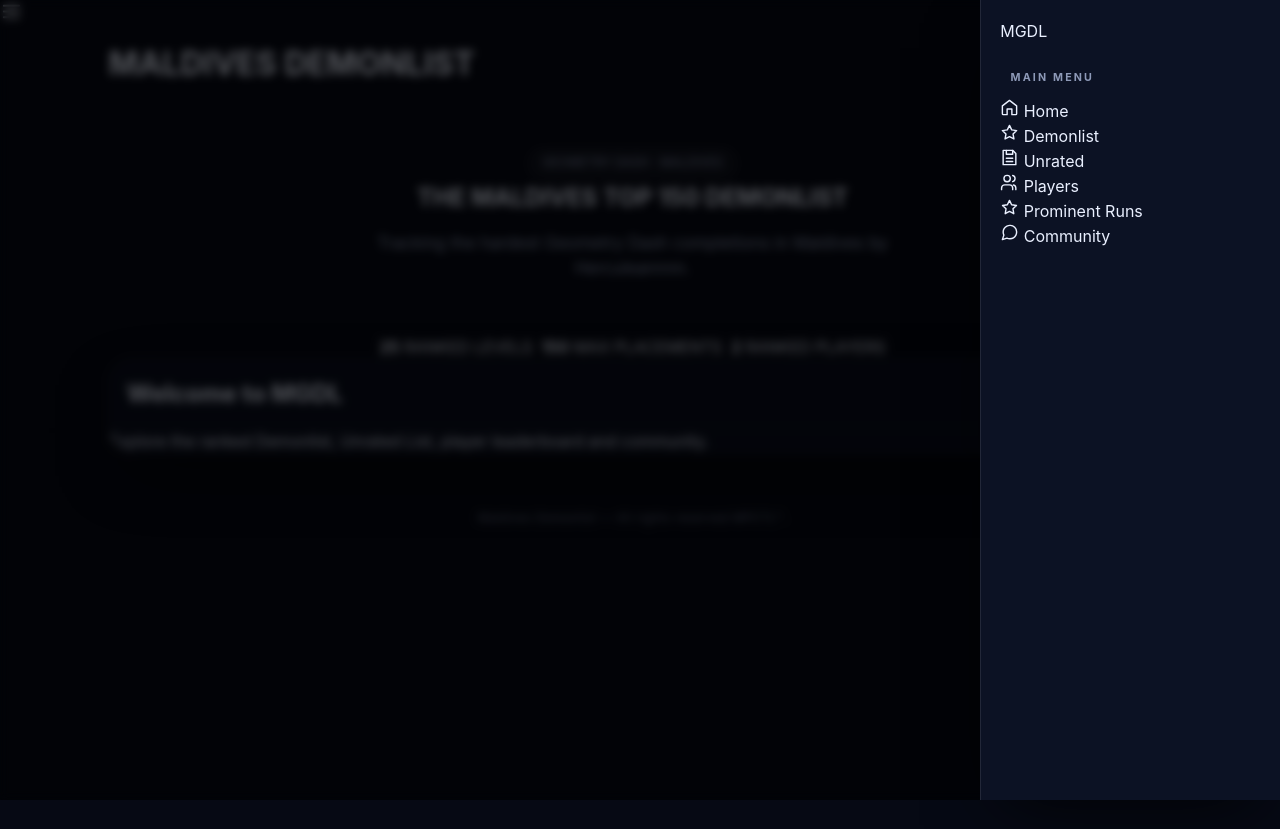
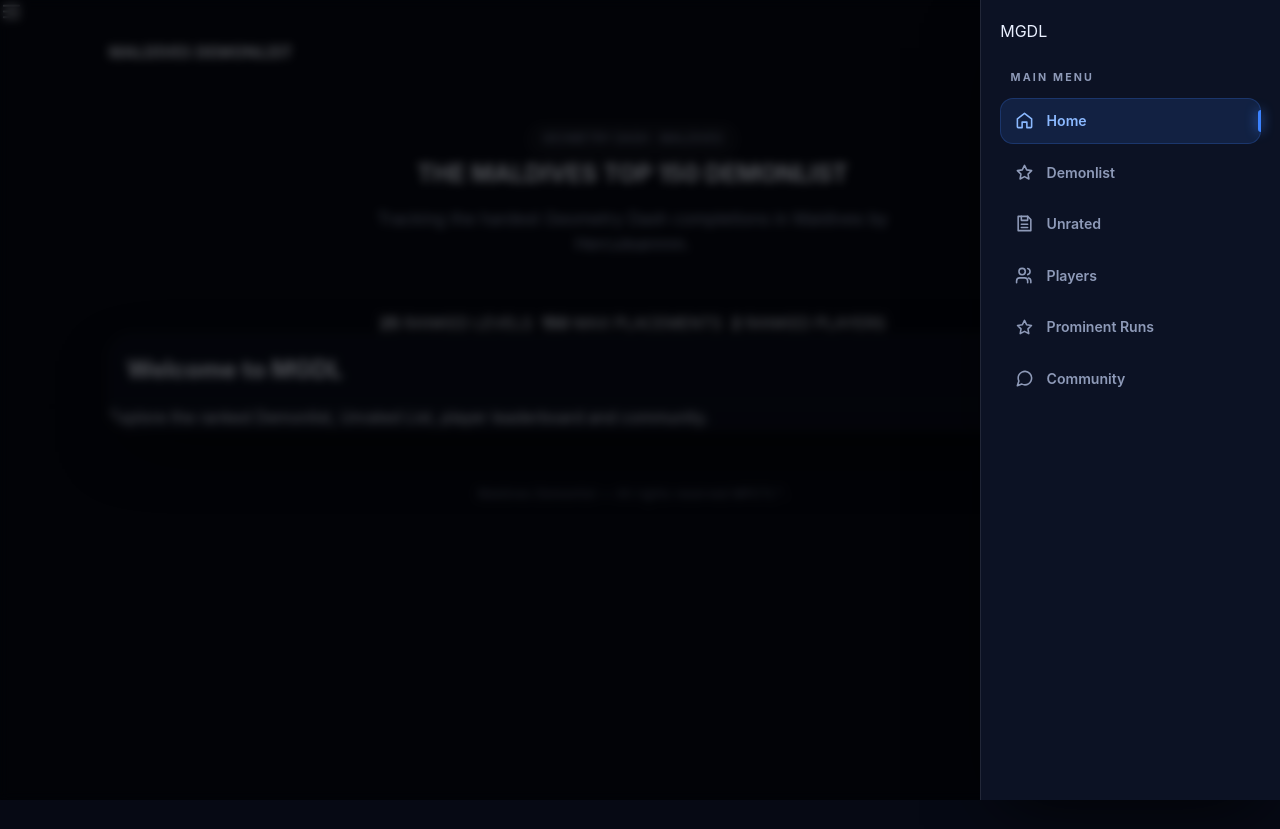
Before and after one commit to Herculeannnn/MGDL, a plain HTML site: page index.html in a window 1280 px wide. Both pictures are taken after a click on the button "Open navigation". Drawn offline with Linux system fonts and the light colour scheme.

Commit message:
Update index.html

```diff
--- a/index.html
+++ b/index.html
@@ -10,34 +10,35 @@
 </head>
 <body>
 
-<button class="menu-toggle" type="button" onclick="toggleSidebar()" aria-label="Open navigation" aria-expanded="false">
+<button class="menu-toggle" id="menuToggle" type="button" aria-label="Open navigation" aria-expanded="false" aria-controls="sidebar">
 <svg viewBox="0 0 24 24" width="23" height="23" fill="none" stroke="currentColor" stroke-width="2" stroke-linecap="round">
 <path d="M4 6h16M4 12h16M4 18h16"/>
 </svg>
 </button>
 
-<div class="sidebar-overlay" id="sidebarOverlay" onclick="toggleSidebar()"></div>
+<div class="sidebar-overlay" id="sidebarOverlay"></div>
 
 <aside class="sidebar" id="sidebar">
 <div class="brand">MGDL</div>
 <div class="sidebar-label">MAIN MENU</div>
 
+<nav class="sidebar-nav">
 <a href="index.html" data-page="index.html">
-<svg viewBox="0 0 24 24" width="19" height="19" fill="none" stroke="currentColor" stroke-width="1.8" stroke-linecap="round" stroke-linejoin="round">
+<svg class="i" viewBox="0 0 24 24">
 <path d="m3 10 9-7 9 7v10a1 1 0 0 1-1 1h-5v-7H9v7H4a1 1 0 0 1-1-1z"/>
 </svg>
 <span>Home</span>
 </a>
 
 <a href="demonlist.html" data-page="demonlist.html">
-<svg viewBox="0 0 24 24" width="19" height="19" fill="none" stroke="currentColor" stroke-width="1.8" stroke-linecap="round" stroke-linejoin="round">
+<svg class="i" viewBox="0 0 24 24">
 <path d="m12 3 2.8 5.7 6.2.9-4.5 4.4 1.1 6.2-5.6-3-5.6 3 1.1-6.2L3 9.6l6.2-.9z"/>
 </svg>
 <span>Demonlist</span>
 </a>
 
 <a href="unrated.html" data-page="unrated.html">
-<svg viewBox="0 0 24 24" width="19" height="19" fill="none" stroke="currentColor" stroke-width="1.8" stroke-linecap="round" stroke-linejoin="round">
+<svg class="i" viewBox="0 0 24 24">
 <path d="M8 3h8l4 4v14H4V3z"/>
 <path d="M8 3v5h8V3M8 13h8M8 17h8"/>
 </svg>
@@ -45,7 +46,7 @@
 </a>
 
 <a href="players.html" data-page="players.html">
-<svg viewBox="0 0 24 24" width="19" height="19" fill="none" stroke="currentColor" stroke-width="1.8" stroke-linecap="round" stroke-linejoin="round">
+<svg class="i" viewBox="0 0 24 24">
 <path d="M16 21v-2a4 4 0 0 0-4-4H6a4 4 0 0 0-4 4v2"/>
 <circle cx="9" cy="7" r="4"/>
 <path d="M20 21v-2a4 4 0 0 0-3-3.87M16 3.13a4 4 0 0 1 0 7.75"/>
@@ -54,25 +55,26 @@
 </a>
 
 <a href="prominent-runs.html" data-page="prominent-runs.html">
-<svg viewBox="0 0 24 24" width="19" height="19" fill="none" stroke="currentColor" stroke-width="1.8" stroke-linecap="round" stroke-linejoin="round">
+<svg class="i" viewBox="0 0 24 24">
 <path d="m12 3 2.7 5.5 6.1.9-4.4 4.3 1 6.1-5.4-2.9-5.4 2.9 1-6.1-4.4-4.3 6.1-.9z"/>
 </svg>
 <span>Prominent Runs</span>
 </a>
 
 <a href="community.html" data-page="community.html">
-<svg viewBox="0 0 24 24" width="19" height="19" fill="none" stroke="currentColor" stroke-width="1.8" stroke-linecap="round" stroke-linejoin="round">
+<svg class="i" viewBox="0 0 24 24">
 <path d="M21 11.5a8.4 8.4 0 0 1-.9 3.8 8.5 8.5 0 0 1-7.6 4.7 8.4 8.4 0 0 1-3.8-.9L3 21l1.9-5.7a8.4 8.4 0 0 1-.9-3.8 8.5 8.5 0 0 1 4.7-7.6 8.4 8.4 0 0 1 3.8-.9h.5a8.5 8.5 0 0 1 8 8z"/>
 </svg>
 <span>Community</span>
 </a>
+</nav>
 </aside>
 
 <div class="main-content">
 
 <header class="topbar">
 <div class="bar">
-<h1>MALDIVES DEMONLIST</h1>
+<h1 class="brand-name">MALDIVES DEMONLIST</h1>
 </div>
 </header>
 
@@ -103,11 +105,11 @@
 </div>
 </section>
 
-<section class="panel">
+<section class="panel welcome-panel">
 <div class="panel-head">
 <h2 class="section-title">Welcome to MGDL</h2>
 </div>
-<p class="muted">Explore the ranked Demonlist, Unrated List, player leaderboard and community.</p>
+<p class="muted welcome-text">Explore the ranked Demonlist, Unrated List, player leaderboard and community.</p>
 </section>
 
 </main>
@@ -119,45 +121,44 @@ Maldives Demonlist — All rights reserved MPCTL™.
 </div>
 
 <script>
-function toggleSidebar(){
- const sidebar=document.getElementById("sidebar");
- const overlay=document.getElementById("sidebarOverlay");
- const button=document.querySelector(".menu-toggle");
+(function(){
+ var sidebar=document.getElementById("sidebar");
+ var overlay=document.getElementById("sidebarOverlay");
+ var button=document.getElementById("menuToggle");
 
- const open=!sidebar.classList.contains("open");
-
+ function setSidebar(open){
   sidebar.classList.toggle("open",open);
   overlay.classList.toggle("show",open);
-
   button.setAttribute("aria-expanded",String(open));
   button.setAttribute("aria-label",open?"Close navigation":"Open navigation");
  }
 
-const currentPage=location.pathname.split("/").pop()||"index.html";
+ button.addEventListener("click",function(){
+  setSidebar(!sidebar.classList.contains("open"));
+ });
 
-document.querySelectorAll(".sidebar a").forEach(a=>{
+ overlay.addEventListener("click",function(){
+  setSidebar(false);
+ });
+
+ document.addEventListener("keydown",function(e){
+  if(e.key==="Escape"){
+   setSidebar(false);
+  }
+ });
+
+ var currentPage=location.pathname.split("/").pop()||"index.html";
+
+ document.querySelectorAll(".sidebar a").forEach(function(a){
   if(a.dataset.page===currentPage){
    a.classList.add("active");
    a.setAttribute("aria-current","page");
   }
-});
-
-document.addEventListener("keydown",e=>{
- if(e.key==="Escape"){
-  const sidebar=document.getElementById("sidebar");
-  if(sidebar.classList.contains("open")){
-   toggleSidebar();
-  }
- }
-});
-
-document.querySelectorAll(".sidebar a").forEach(a=>{
- a.addEventListener("click",()=>{
-  if(document.getElementById("sidebar").classList.contains("open")){
-   toggleSidebar();
-  }
+  a.addEventListener("click",function(){
+   setSidebar(false);
   });
  });
+})();
 </script>
 
 </body>
```
Lines whose indentation alone changed are shown as unchanged.
